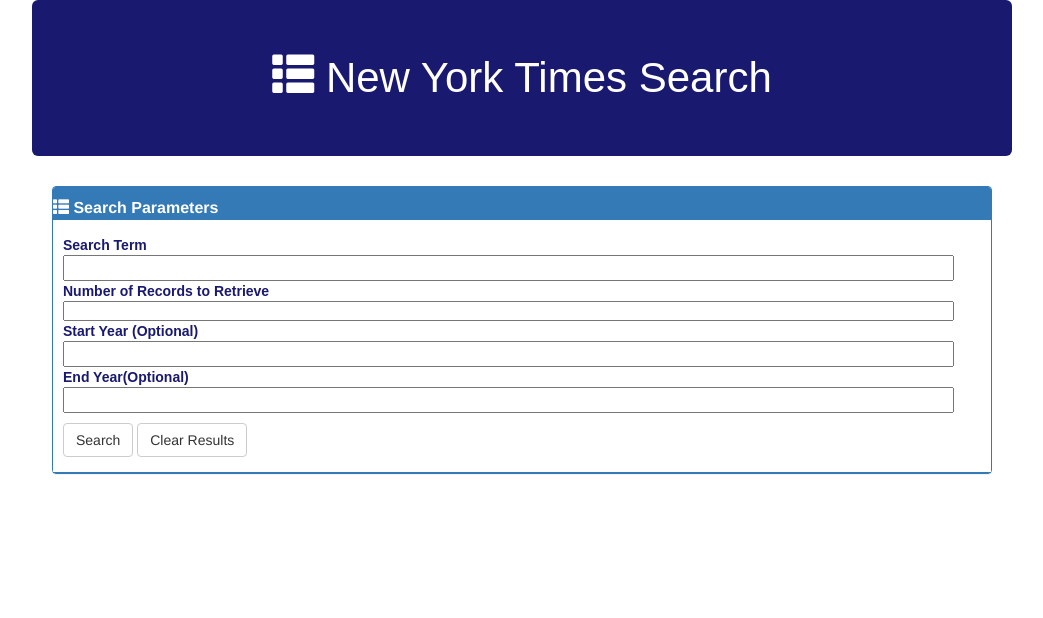
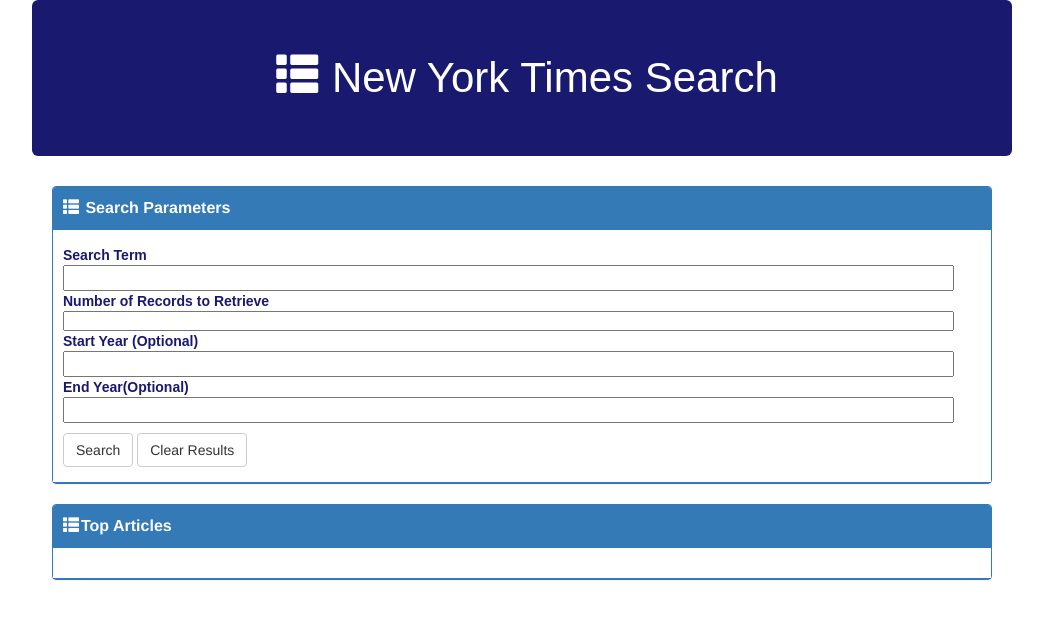
Before and after one commit to maziza/NYT, a plain HTML site: page index.html in a window 1280 px wide. Shown: the whole page, without its empty margins (118-1161 px from the left). Drawn offline with nearby package versions, Linux system fonts and the light colour scheme; no server answers.

Commit message:
work in progress

```diff
--- a/assets/css/NYCss.css
+++ b/assets/css/NYCss.css
@@ -29,9 +29,6 @@
 input {
     width: 95%;
     margin-left: 10px;
-
-
-
 }
 
 .panel{
@@ -48,3 +45,12 @@ margin: 10px 0px 0px -5px;
     width: 95%;
     margin-left: 10px;
 }
+
+.glyphicon{
+    padding-left: 10px;
+    padding-right: 2px;
+}
+
+.panel-title{
+    padding-bottom: 10px;
+}
--- a/index.html
+++ b/index.html
@@ -8,11 +8,6 @@
     <link rel="stylesheet" href="https://maxcdn.bootstrapcdn.com/bootstrap/3.3.7/css/bootstrap.min.css" integrity="sha384-BVYiiSIFeK1dGmJRAkycuHAHRg32OmUcww7on3RYdg4Va+PmSTsz/K68vbdEjh4u" crossorigin="anonymous">
 
     <link href="assets/css/NYCss.css" rel="stylesheet" type="text/css">
-
-
-
-
-
 </head>
 
 <body>
@@ -47,9 +42,6 @@
                             </select>
                         </div>
 
-
-
-
                         <div class="row">
                             <span class="search-heading">Start Year (Optional) </span>
                             <br>
@@ -79,6 +71,27 @@
 
         </div>
 
+         <div class="row panel panel-primary">
+            <div class="panel-heading">
+
+                <div class="panel-title">
+                    <span class="glyphicon glyphicon-th-list"></span><strong>Top Articles</strong>
+                </div>
+
+                <div class="panel-body result">
+
+
+                </div>
+
+
+            </div>
+
+
+
+        </div>
+
+
+
     </div>
 
     <script src="assets/js/jquery.js"></script>
```
